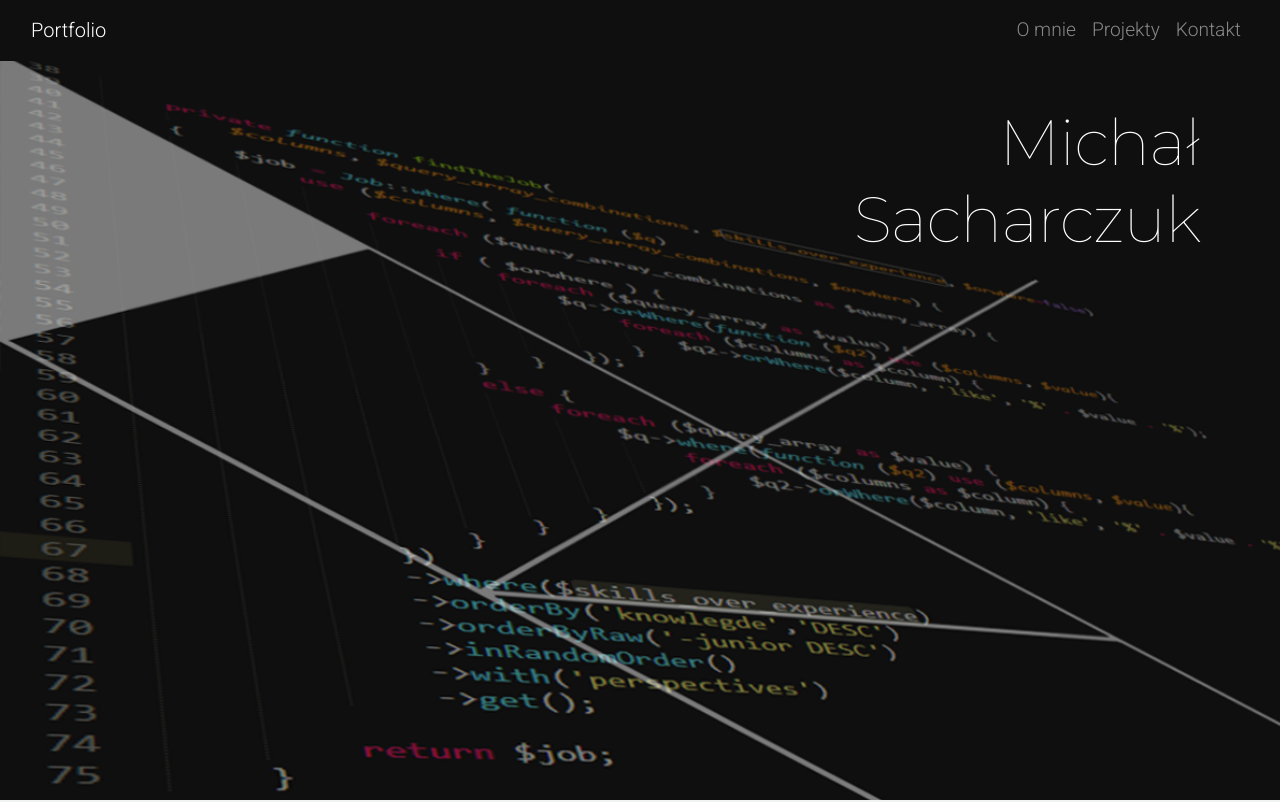
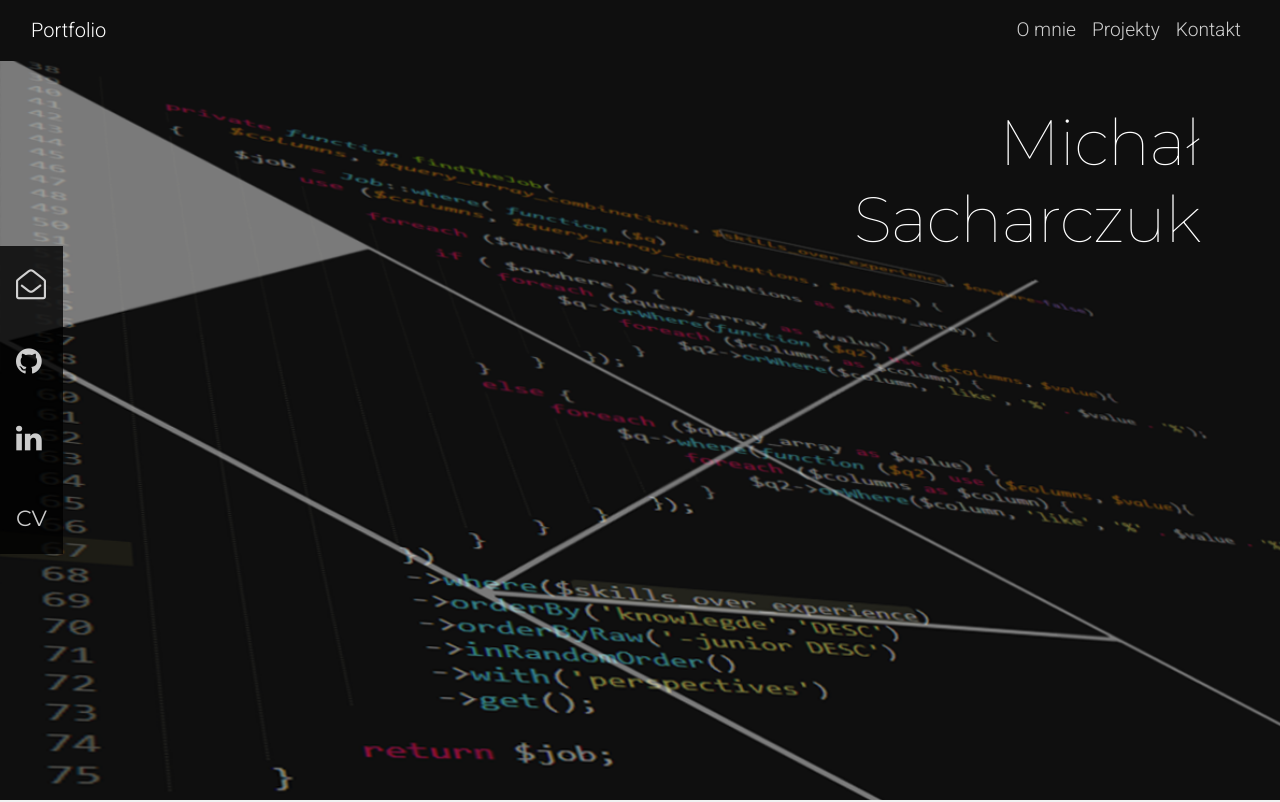
Before and after one commit to MichalSacharczuk/portfolio_php_dev, a plain HTML site: page index.html in a window 1280 px wide. Shown: the top 802 px of the page. Drawn offline with nearby package versions, Linux system fonts and the light colour scheme.

Commit message:
lewy nav; kolor a.nav-link

```diff
--- a/css/main.scss
+++ b/css/main.scss
@@ -20,6 +20,10 @@ body{
 	height: 100%;
 	width: 100%;
 	z-index: -1;
+}
+
+.bg-black-rgba{
+	background-color: rgba(0,0,0,0.8);
 }
 
 #bg-code{
@@ -85,6 +89,34 @@ body{
 	// }
 }
 
+.my-left-navbar{
+	position: fixed;
+	left: 0;
+	top: 50%;
+	transform: translateY(-50%);
+	font-size: 30px;
+
+	.cv-font{
+		font-size: 22px;
+		font-weight: 400;
+		font-family: $family-header;
+	}
+
+	#cv-toggle{
+		position: absolute;
+		top: 100%;
+		width: 100%;
+
+		.cv-font{
+			font-size: 14px;
+		}
+		.cv-link{
+			padding: 0 10px 0 0;
+			text-align: right;
+		}
+	}
+}
+
 .section{
 
 	padding: 3rem 0;
@@ -140,3 +172,11 @@ $navbar-height: 56px;
 		padding: 1rem 0;
 	}
 }
+
+.nav-link{
+	color: rgba(255,255,255,.8) !important;
+
+	&:hover{
+		color: rgba(255,255,255,1) !important;
+	}
+}
--- a/index.html
+++ b/index.html
@@ -7,6 +7,7 @@
 	<title>Michał Sacharczuk Portfolio</title>
 	<link rel="stylesheet" href="https://stackpath.bootstrapcdn.com/bootstrap/4.3.1/css/bootstrap.min.css" integrity="sha384-ggOyR0iXCbMQv3Xipma34MD+dH/1fQ784/j6cY/iJTQUOhcWr7x9JvoRxT2MZw1T" crossorigin="anonymous">
 	<link href="https://fonts.googleapis.com/css?family=Roboto:100,300,400,700,900|Montserrat:100,200,300,400,500,600,700,800,900&display=swap" rel="stylesheet">
+	<link href='https://cdnjs.cloudflare.com/ajax/libs/font-awesome/4.7.0/css/font-awesome.min.css' rel='stylesheet'>
 	<link rel="stylesheet" href="css/main.css">
 </head>
 <body>
@@ -42,6 +43,49 @@
 			</ul>
 		</div>
 	</div>
+</nav>
+
+<nav class="my-left-navbar navbar navbar-dark p-0 bg-black-rgba">
+
+	<div class="d-flex d-flex flex-column">
+
+		<div class="py-2">
+			<a href="mailto:michal_sachar@o2.pl" class="nav-link">
+				<i class="fa fa-envelope-open-o" aria-hidden="true"></i>
+			</a>
+		</div>
+		<div class="py-2">
+			<a href="https://github.com/MichalSacharczuk/" class="nav-link" target="blank">
+				<i class="fa fa-github" aria-hidden="true"></i>
+			</a>
+		</div>
+		<div class="py-2">
+			<a href="https://www.linkedin.com/in/michal-sacharczuk-507873156" class="nav-link" target="blank">
+				<i class="fa fa-linkedin" aria-hidden="true"></i>
+			</a>
+		</div>
+		<div class="py-2 d-flex">
+			<div id="cv-click">
+				<div class="nav-link c-pointer">
+					<span class="cv-font">CV</span>
+				</div>
+			</div>
+		</div>
+		<div id="cv-toggle" class="bg-black-rgba" style="display: none">
+			<div>
+				<a href="pdf/CV-Michal_Sacharczuk-PL.pdf" class="nav-link cv-link" target="blank">
+					<span class="cv-font">PL</span>
+				</a>
+			</div>
+			<div>
+				<a href="pdf/CV-Michal_Sacharczuk-EN.pdf" class="nav-link cv-link pb-2" target="blank">
+					<span class="cv-font">EN</span>
+				</a>
+			</div>
+		</div>
+
+	</div>
+
 </nav>
 
 <header class="vh-minus-nav">
--- a/js/main.js
+++ b/js/main.js
@@ -8,7 +8,9 @@ addEventListener('load', function () {
 		$ll = $('.lighting-letters');
 		lightingLetters( $ll );
 		$('.navbar-brand').click( lightingLetters );
-	});
+	})
 
-
+	$('#cv-click').click(function () {
+		$('#cv-toggle').slideToggle('fast');
+	})
 })
```
Also changed, not shown: css/main.css, 1 other file.
